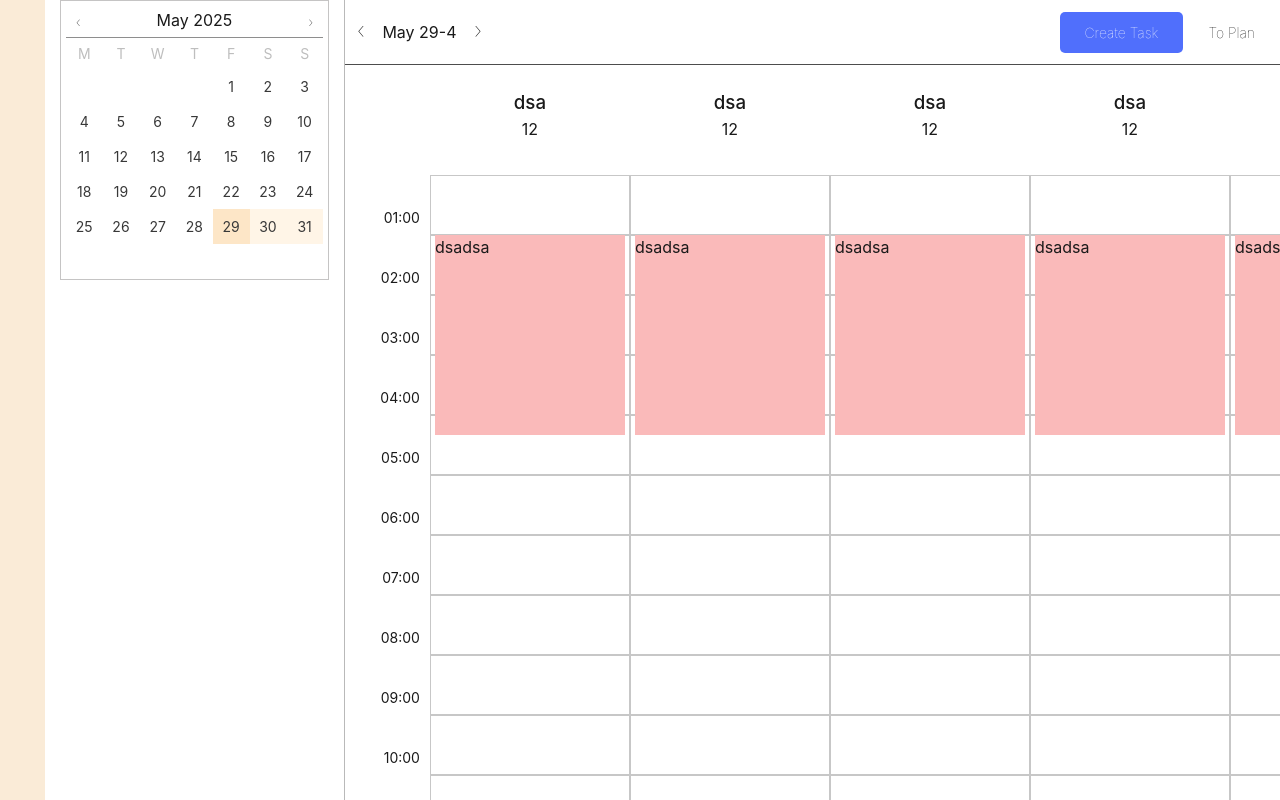
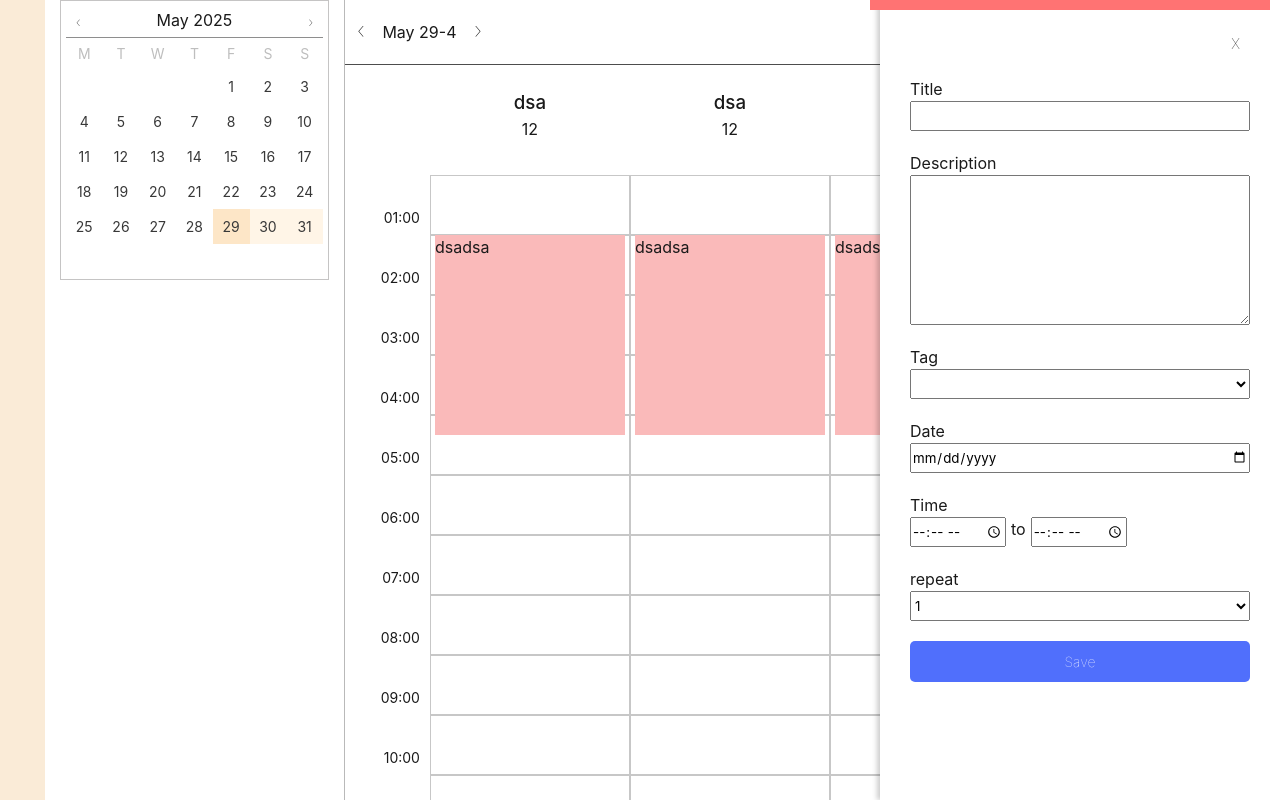
Before and after one commit to Rtam22/Planner, a React (Vite) app: page / in a window 1280 px wide. Both pictures are taken after a click on the button "Create Task". Built offline with nearby package versions, Linux system fonts and the light colour scheme.

Commit message:
Added task create modal

```diff
--- /dev/null
+++ b/src/components/createTaskModal.css
@@ -0,0 +1,33 @@
+.create-task-modal {
+  width: 400px;
+  height: 100vh;
+  background-color: rgb(255, 255, 255);
+  position: absolute;
+  right: 0;
+  z-index: 20;
+  box-shadow: -3px 0 5px rgba(0, 0, 0, 0.2);
+  gap: 10px;
+  padding: 30px;
+}
+
+.create-task-modal .header {
+  display: flex;
+  justify-content: space-between;
+}
+
+.header {
+  margin-bottom: 20px;
+}
+
+.hidden {
+  display: none;
+}
+
+.header-color {
+  position: absolute;
+  top: 0;
+  left: -10px;
+  width: 400px;
+  height: 10px;
+  background-color: rgb(255, 115, 115);
+}
--- /dev/null
+++ b/src/components/createTaskModal.tsx
@@ -0,0 +1,121 @@
+import { useState } from "react";
+import "./createTaskModal.css";
+import Button from "./button";
+
+type createTaskModal = {
+  showCreateModal: boolean;
+  handleShowModal: (modal: string) => void;
+};
+function CreateTaskModal({
+  handleShowModal,
+  showCreateModal,
+}: createTaskModal) {
+  const [title, setTitle] = useState<string>();
+  const [description, setDscription] = useState<string>();
+  const [tag, setTag] = useState<string>();
+  const [date, setDate] = useState<string>();
+  const [startTime, setStartTime] = useState<string>();
+  const [endTime, setEndTime] = useState<string>();
+  const [repeat, setRepeat] = useState<string>();
+
+  function handleSubmit(e: React.FormEvent<HTMLFormElement>) {
+    e.preventDefault();
+    console.log("dsa");
+  }
+
+  return (
+    <div className={`create-task-modal ${showCreateModal ? "" : "hidden"}`}>
+      <div className="header-color"></div>
+      <div className="header">
+        <div></div>
+        <Button
+          type="btn-plain btn-ext"
+          onClick={() => handleShowModal("createModal")}
+        >
+          X
+        </Button>
+      </div>
+      <form
+        onSubmit={(e: React.FormEvent<HTMLFormElement>) => {
+          handleSubmit(e);
+        }}
+      >
+        <fieldset>
+          <label htmlFor="title">Title</label>
+          <input
+            type="text"
+            id="title"
+            name="title"
+            value={title}
+            onChange={(e) => setTitle(e.currentTarget.value)}
+          />
+        </fieldset>
+        <fieldset>
+          <label htmlFor="description">Description</label>
+          <textarea
+            id="description"
+            name="description"
+            value={description}
+            onChange={(e) => setDscription(e.currentTarget.value)}
+          />
+        </fieldset>
+        <fieldset>
+          <label htmlFor="tag">Tag</label>
+          <select
+            id="tag"
+            name="tag"
+            value={tag}
+            onChange={(e) => setTag(e.currentTarget.value)}
+          />
+        </fieldset>
+        <fieldset>
+          <label htmlFor="date">Date</label>
+          <input
+            type="date"
+            id="date"
+            name="date"
+            value={date?.toString()}
+            onChange={(e) => setDate(e.currentTarget.value)}
+          />
+        </fieldset>
+        <fieldset>
+          <label htmlFor="time">Time</label>
+          <div className="horizontal">
+            <input
+              type="time"
+              id="time"
+              name="time"
+              value={startTime?.toString()}
+              onChange={(e) => setStartTime(e.currentTarget.value)}
+            />
+            <p>to</p>
+            <input
+              type="time"
+              name="time"
+              id="time"
+              value={endTime?.toString()}
+              onChange={(e) => setEndTime(e.currentTarget.value)}
+            />
+          </div>
+        </fieldset>
+        <fieldset>
+          <label htmlFor="repeat">repeat</label>
+          <select
+            id="repeat"
+            name="repeat"
+            value={repeat}
+            onChange={(e) => setRepeat(e.currentTarget.value)}
+          >
+            <option value="1"> 1</option>
+            <option value="2"> 2</option>
+          </select>
+        </fieldset>
+        <fieldset>
+          <Button type="btn-main">Save</Button>
+        </fieldset>
+      </form>
+    </div>
+  );
+}
+
+export default CreateTaskModal;
--- a/src/components/topUtilityBar.tsx
+++ b/src/components/topUtilityBar.tsx
@@ -1,12 +1,19 @@
 import "./topUtilityBar.css";
 import Button from "./button";
 import { getMonthName, addSixToDays } from "../utils/dateUtils";
+import { useState } from "react";
+
 type filterBarProps = {
   selectedDate: Date;
   handleSelectDate: (newDate: Date) => void;
+  handleShowModal: (modal: string) => void;
 };
 
-function TopUtilityBar({ selectedDate, handleSelectDate }: filterBarProps) {
+function TopUtilityBar({
+  selectedDate,
+  handleSelectDate,
+  handleShowModal,
+}: filterBarProps) {
   function handleDateChange(e: React.MouseEvent<HTMLDivElement>) {
     const button = e.currentTarget.textContent;
     console.log(button);
@@ -37,7 +44,9 @@ function TopUtilityBar({ selectedDate, handleSelectDate }: filterBarProps) {
         </Button>
       </div>
       <div className="button-container">
-        <Button type="btn-main">Create Task</Button>
+        <Button type="btn-main" onClick={() => handleShowModal("createTask")}>
+          Create Task
+        </Button>
         <Button type="btn-plain">To Plan</Button>
       </div>
     </div>
--- a/src/pages/calendarPage.tsx
+++ b/src/pages/calendarPage.tsx
@@ -4,15 +4,27 @@ import TopUtilityBar from "../components/topUtilityBar";
 import ScrollerWrapper from "../components/scrollerWrapper";
 import FilterBar from "../components/filterBar";
 import { useState } from "react";
+import CreateTaskModal from "../components/createTaskModal";
 
 function CalendarPage() {
   const [selectedDate, setselectedDate] = useState(new Date());
+  const [showCreateModal, setShowCreateModal] = useState<boolean>(false);
 
   function handleSelectDate(newDate: Date) {
     setselectedDate(newDate);
   }
+
+  function handleShowModal(modal: string) {
+    setShowCreateModal(!showCreateModal);
+    console.log(showCreateModal);
+  }
+
   return (
     <div className="calendar-page">
+      <CreateTaskModal
+        showCreateModal={showCreateModal}
+        handleShowModal={handleShowModal}
+      />
       <MainNavigation />
       <FilterBar
         selectedDate={selectedDate}
@@ -22,6 +34,7 @@ function CalendarPage() {
         <TopUtilityBar
           selectedDate={selectedDate}
           handleSelectDate={handleSelectDate}
+          handleShowModal={handleShowModal}
         />
         <div className="divider">
           <ScrollerWrapper />
```
